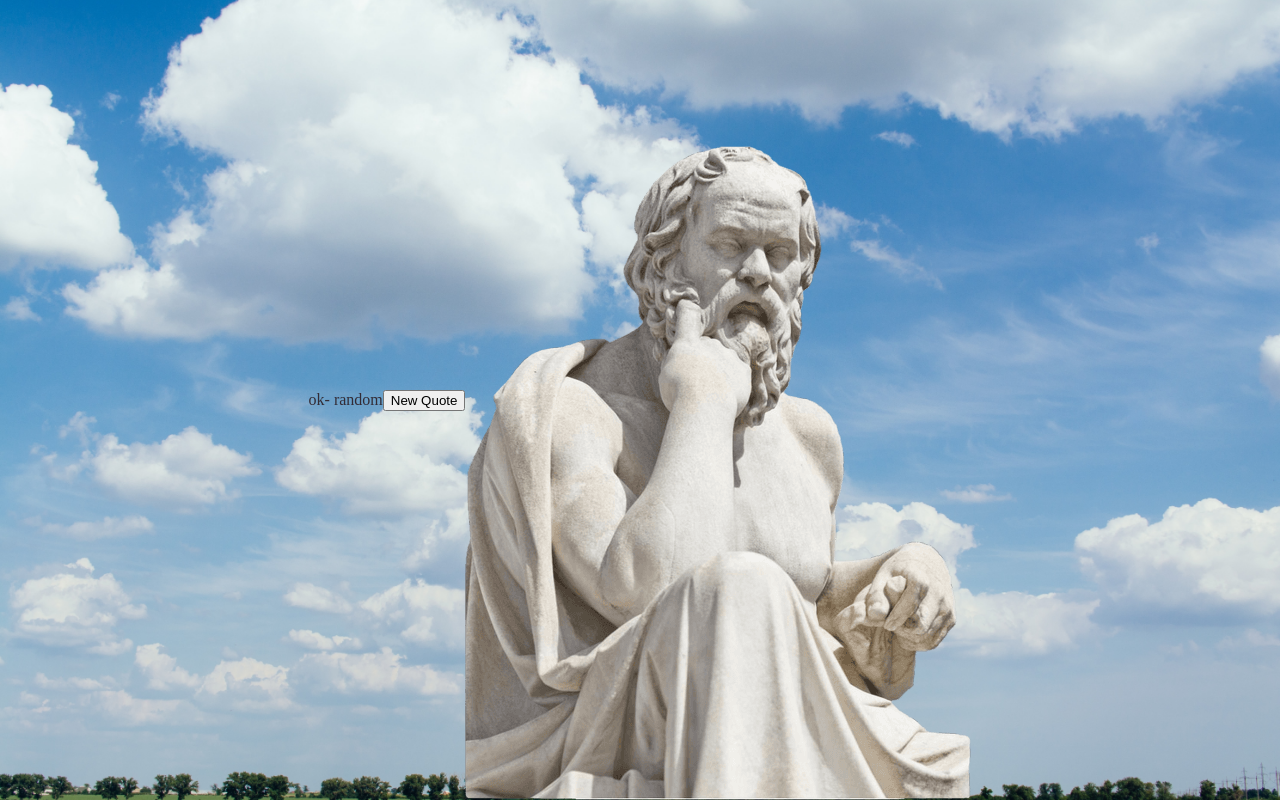
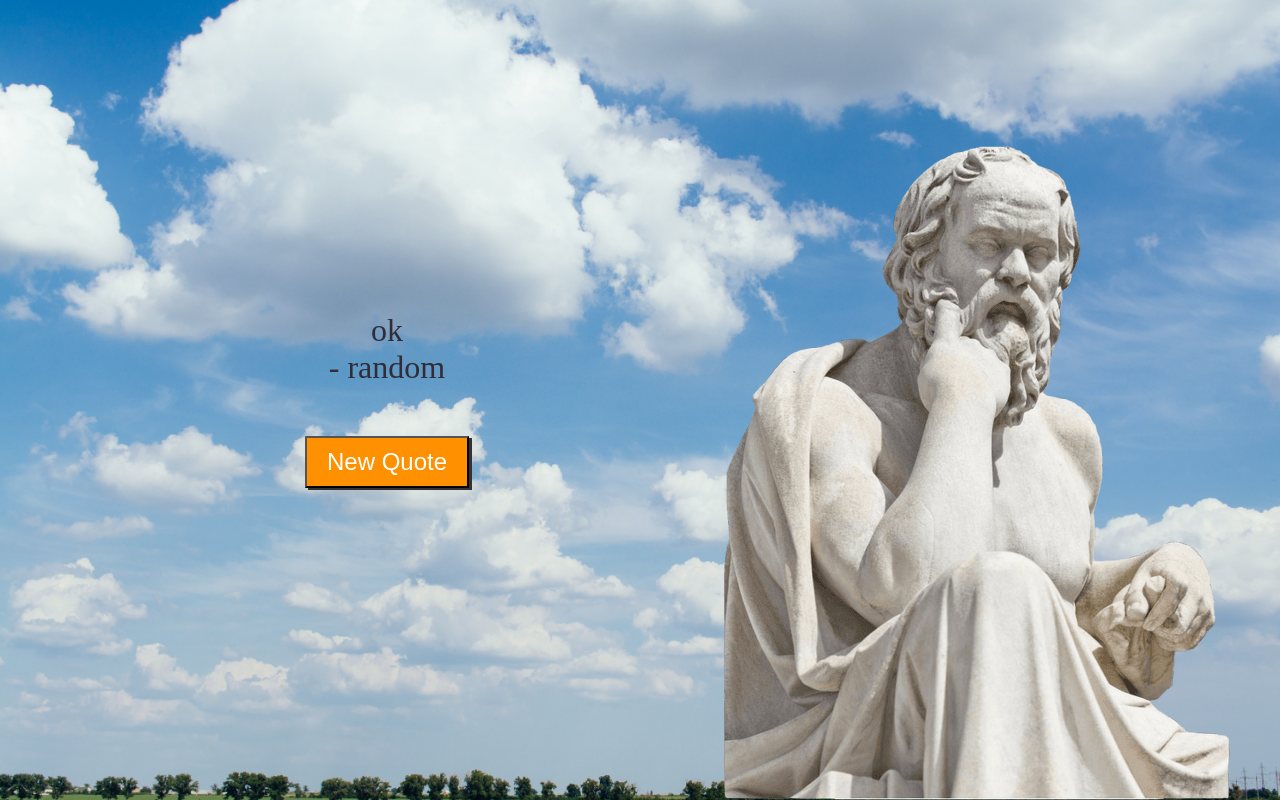
Before and after one commit to saullbrandao/random-quote-generator, a React (Create React App) app: page / in a window 1280 px wide. Built offline with nearby package versions, Linux system fonts and the light colour scheme; a web font is replaced by a local one.

Commit message:
refactor: rename quote component

```diff
--- a/src/components/Quote/index.js
+++ /dev/null
@@ -1,9 +0,0 @@
-export function Quote({ quote, speaker }) {
-  return (
-    <>
-      <p>{quote}</p>
-      <p>- {speaker}</p>
-      <button>New Quote</button>
-    </>
-  )
-}
--- /dev/null
+++ b/src/components/Quotes/index.js
@@ -0,0 +1,28 @@
+import styled from 'styled-components'
+import { Button } from '../Button'
+
+const Quote = styled.p`
+  font-size: 2rem;
+  margin: 0;
+`
+const Speaker = styled(Quote)`
+  text-align: right;
+  margin-bottom: 50px;
+`
+
+const Wrapper = styled.div`
+  flex: 1;
+  display: flex;
+  flex-direction: column;
+  align-items: center;
+`
+
+export function Quotes({ quote, speaker }) {
+  return (
+    <Wrapper>
+      <Quote>{quote}</Quote>
+      <Speaker>- {speaker}</Speaker>
+      <Button>New Quote</Button>
+    </Wrapper>
+  )
+}
--- a/src/pages/App.js
+++ b/src/pages/App.js
@@ -1,6 +1,6 @@
 import styled from 'styled-components'
 import socratesImg from '../assets/images/socrates.png'
-import { Quote } from '../components/Quote'
+import { Quotes } from '../components/Quotes'
 
 const Content = styled.div`
   height: 100vh;
@@ -18,7 +18,7 @@ const SocratesImg = styled.img`
 function App() {
   return (
     <Content className="App">
-      <Quote quote="ok" speaker="random" />
+      <Quotes quote="ok" speaker="random" />
       <SocratesImg src={socratesImg} alt="Socrates" />
     </Content>
   )
```
Also changed, not shown: 1 other file (tests, documents, lock files or other folders).
